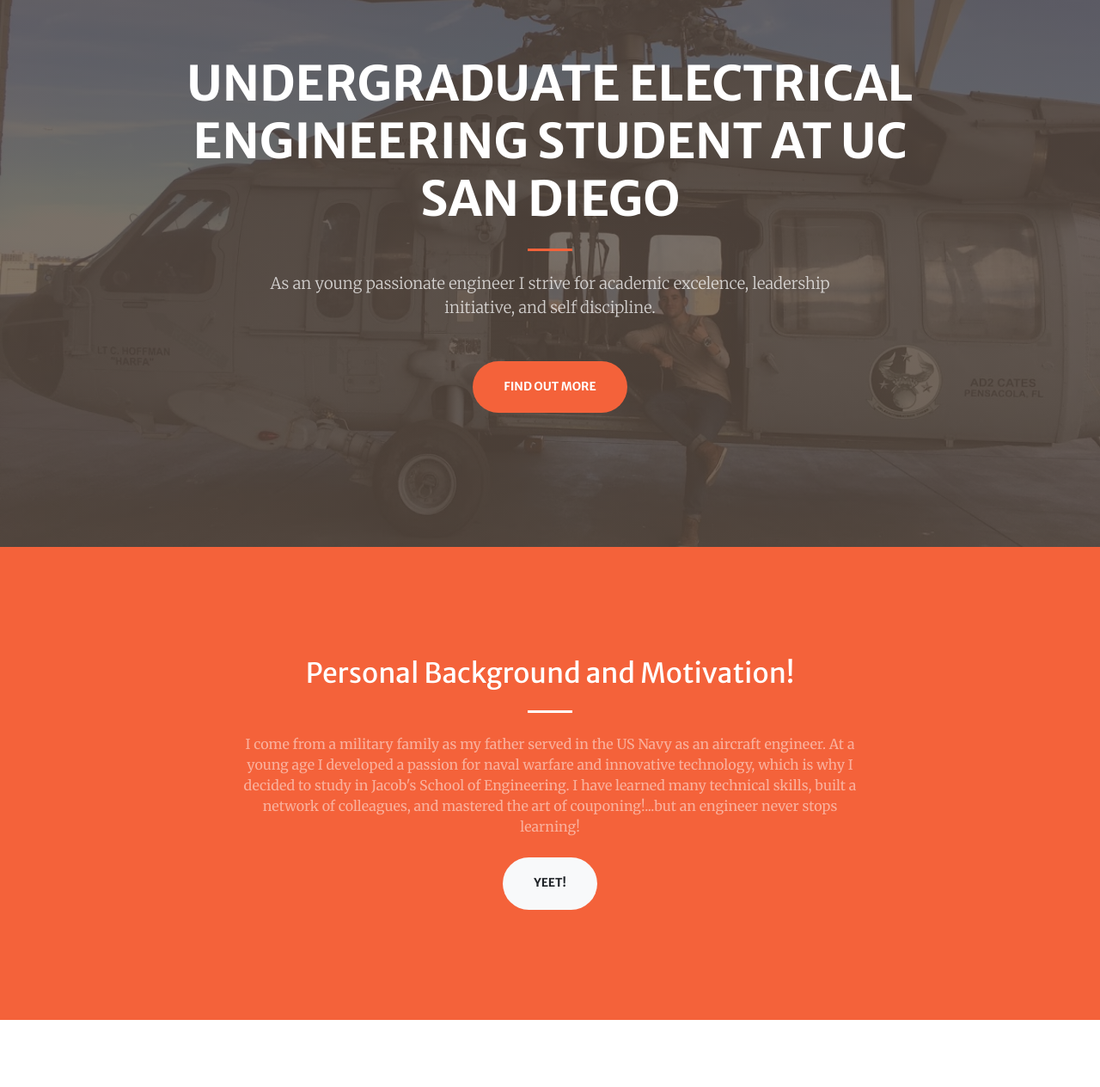
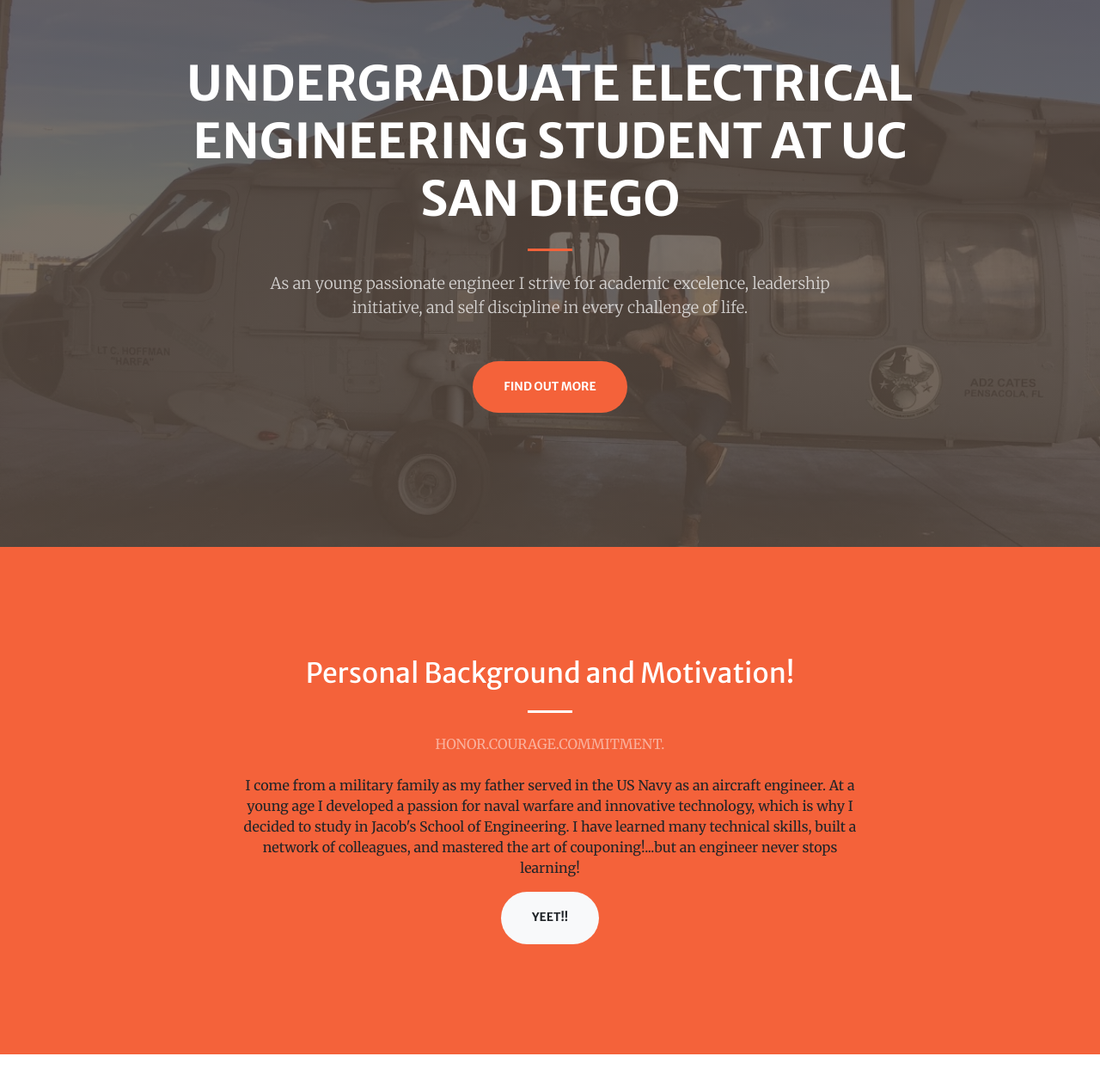
Before and after one commit to UIOrozco/IO_Resume, a website with bundled scripts: page index.html in a window 1280 px wide. Shown: the part 164-1428 px from the top of the page at 86% size. Built offline with nearby package versions, Linux system fonts and the light colour scheme.

Commit message:
update my resume

```diff
--- a/index.html
+++ b/index.html
@@ -62,7 +62,7 @@
           <hr class="divider my-4">
         </div>
         <div class="col-lg-8 align-self-baseline">
-          <p class="text-white-75 font-weight-light mb-5"> As an young passionate engineer I strive for academic excelence, leadership initiative, and self discipline.  </p>
+          <p class="text-white-75 font-weight-light mb-5"> As an young passionate engineer I strive for academic excelence, leadership initiative, and self discipline in every challenge of life.    </p>
           <a class="btn btn-primary btn-xl js-scroll-trigger" href="#about">Find Out More</a>
         </div>
       </div>
@@ -76,8 +76,8 @@
         <div class="col-lg-8 text-center">
           <h2 class="text-white mt-0">Personal Background and Motivation!</h2>
           <hr class="divider light my-4">
-          <p class="text-white-50 mb-4">I come from a military family as my father served in the US Navy as an aircraft engineer. At a young age I developed a passion for naval warfare and innovative technology, which is why I decided to study in Jacob's School of Engineering. I have learned many technical skills, built a network of colleagues, and mastered the art of couponing!...but an engineer never stops learning!</p>
-          <a class="btn btn-light btn-xl js-scroll-trigger" href="#services">Yeet!</a>
+          <p class="text-white-50 mb-4">HONOR.COURAGE.COMMITMENT. </p> I come from a military family as my father served in the US Navy as an aircraft engineer. At a young age I developed a passion for naval warfare and innovative technology, which is why I decided to study in Jacob's School of Engineering. I have learned many technical skills, built a network of colleagues, and mastered the art of couponing!...but an engineer never stops learning!</p>
+          <a class="btn btn-light btn-xl js-scroll-trigger" href="#services">Yeet!!</a>
         </div>
       </div>
     </div>
```
Also changed, not shown: 2 other files.
